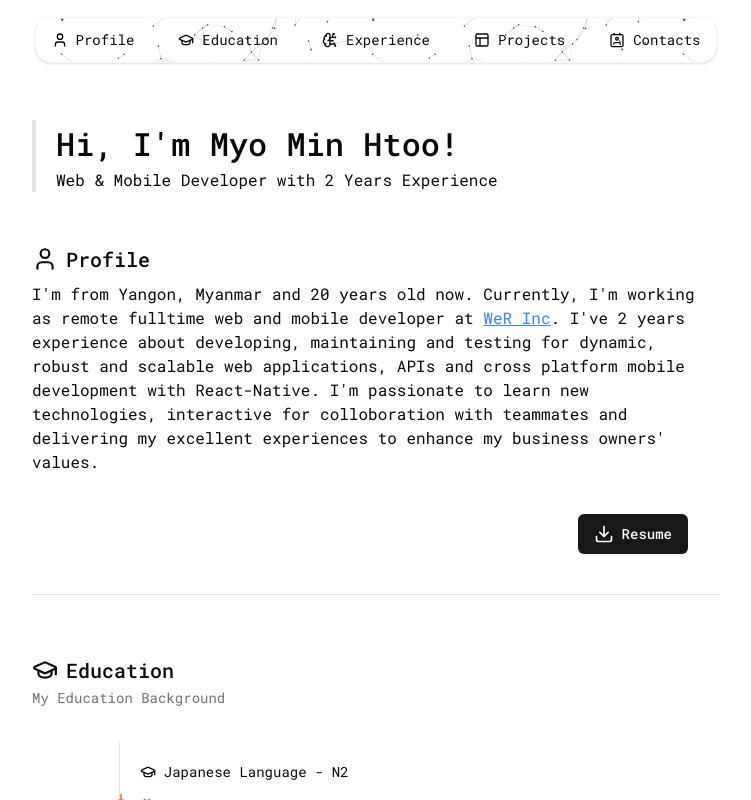
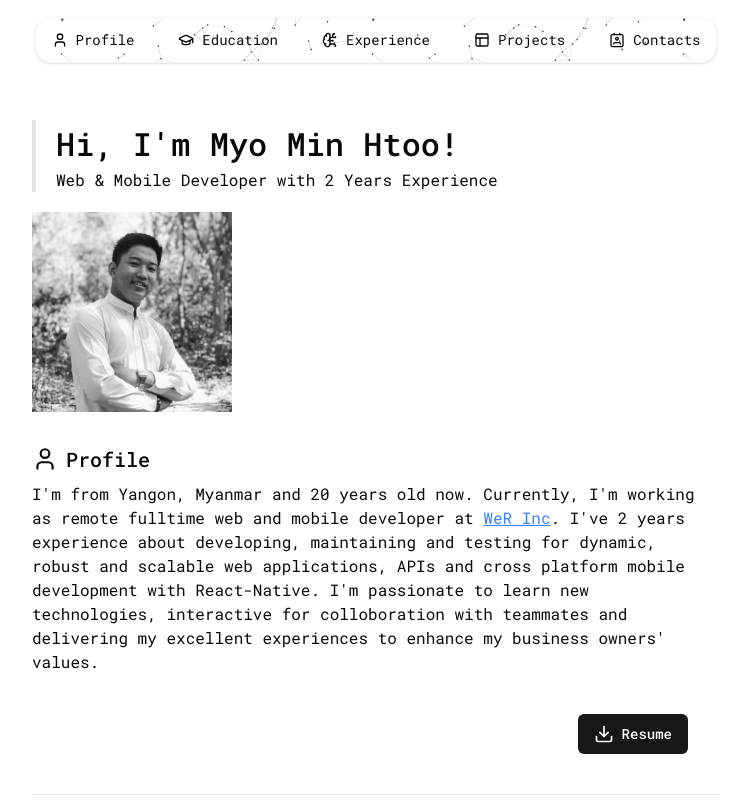
Before and after one commit to mmhtoo/portfolio, a Next.js app: page / in a window 1280 px wide. Shown: the top 800 px of the page, without its empty margins (264-1015 px from the left). Built offline with nearby package versions, Linux system fonts and the light colour scheme.

Commit message:
feat: added cover image in profile section

```diff
--- a/components/fragements/ProfileSection.tsx
+++ b/components/fragements/ProfileSection.tsx
@@ -2,6 +2,7 @@ import { Download, User } from "lucide-react";
 import React from "react";
 import { Button } from "../ui/button";
 import { Separator } from "../ui/separator";
+import Image from "next/image";
 
 export default function ProfileSection() {
   return (
@@ -15,7 +16,16 @@ export default function ProfileSection() {
           Web & Mobile Developer with 2 Years Experience
         </h3>
       </div>
-      <section className="py-5 mt-[32px]">
+      <div className="w-[100%] my-5">
+        <Image
+          src={"/images/cover-image.jpeg"}
+          alt="cover-image"
+          width={200}
+          height={200}
+          className=" md:mx-0 mx-auto"
+        />
+      </div>
+      <section className="py-3">
         <h3 className="text-[16px] md:text-[20px] mb-2 flex gap-2 items-center font-medium">
           <User className="md:w-[26px] md:h-[26px] w-[20px] h-[20px] font-medium" />{" "}
           Profile
```
Also changed, not shown: public/images/cover-image.jpeg (added).
